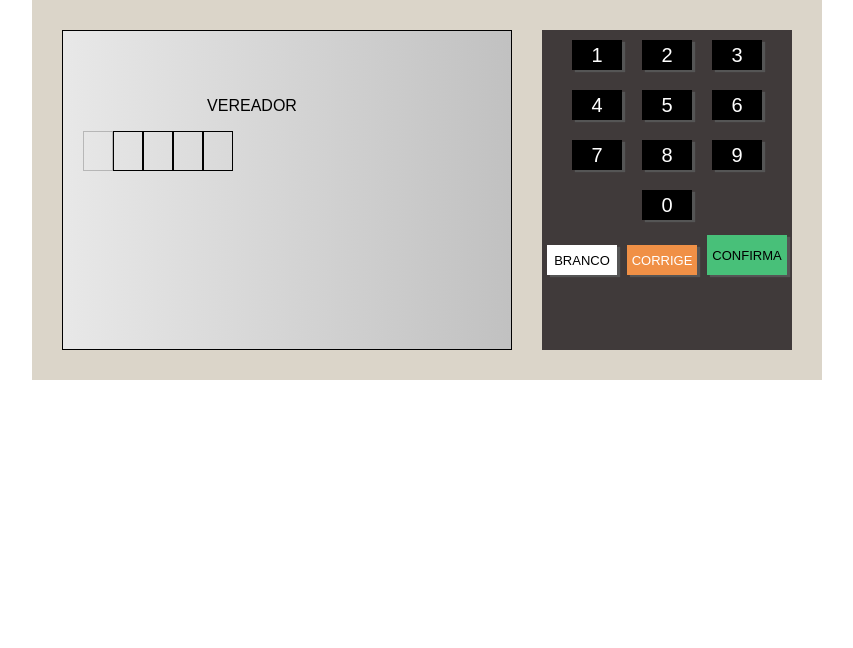
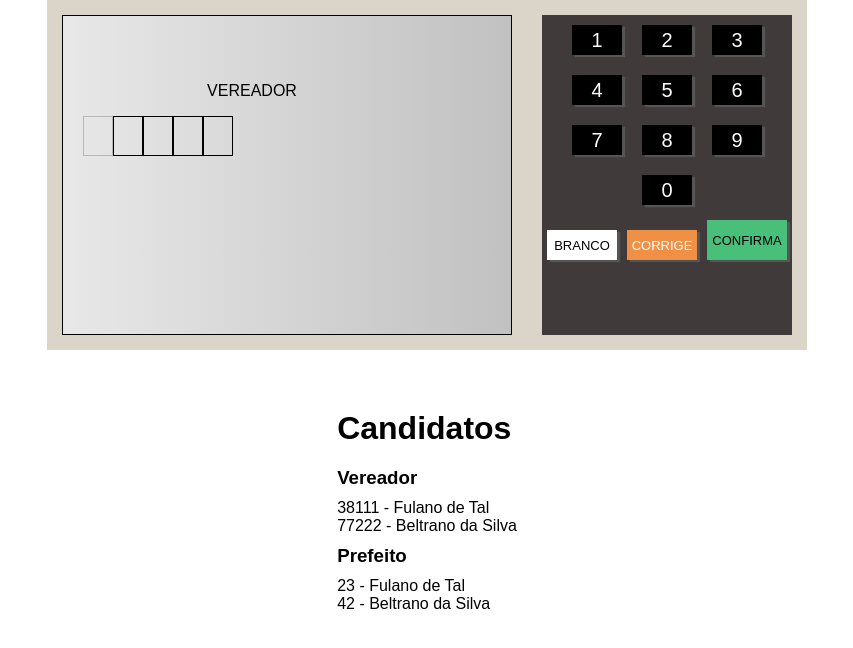
Before and after one commit to lcristovam/urna-eletronica, a plain HTML site: page index.html in a window 1280 px wide. Shown: the whole page, without its empty margins (213-1066 px from the left). Drawn offline with Linux system fonts and the light colour scheme.

Commit message:
adicionando legenda de candidatos

```diff
--- a/css/sass/_layout.scss
+++ b/css/sass/_layout.scss
@@ -3,8 +3,25 @@
 .urna{
 
     background-color: $beige-normal;
-    padding: 30px;
+    padding: 15px;
     display: flex;
+    margin: 0 auto;
+
+}
+
+.container{
+    display: flex;
+    justify-content:center;
+    align-items: center;
+    font-family:  Arial, Helvetica, sans-serif
+}
+
+.c2{
+    margin-top: 50px;
+}
+
+h1, h3{
+    padding: 10px 0px;
 }
 
 .screen{
--- a/css/style.scss
+++ b/css/style.scss
@@ -13,14 +13,6 @@
 
 
 
-body{
-    width: 100%;
-    display: flex;
-    justify-content:center;
-    align-items: center;
-    font-family:  Arial, Helvetica, sans-serif
-
-}
 
 
 @import 'sass/layout';
--- a/index.html
+++ b/index.html
@@ -9,6 +9,7 @@
     <title>Urna Eletrônica</title>
 </head>
 <body>
+    <div class="container">
         <div class="urna">
             <div class="screen">
                     <div class="d-1">
@@ -73,6 +74,28 @@
                     </div>
             </div>
         </div>
+    </div>
+    <div class="container c2">
+        <div class="candidates">
+            <h1>Candidatos</h1>
+            <div>
+                <h3>Vereador</h3>
+                <p>38111 - Fulano de Tal </p>
+                <p>77222 - Beltrano da Silva</p>
+
+            </div>
+            <div>
+                <h3>Prefeito</h3>
+                <p>23 - Fulano de Tal</p>
+                <p>42 - Beltrano da Silva</p>
+            </div>
+            <br>
+
+        </div>
+
+    </div>
+
+
     <script src="js/steps.js"> </script>
     <script src="js/index.js"> </script>
 
```
Also changed, not shown: css/style.css, 1 other file. Lines whose indentation alone changed are shown as unchanged.
